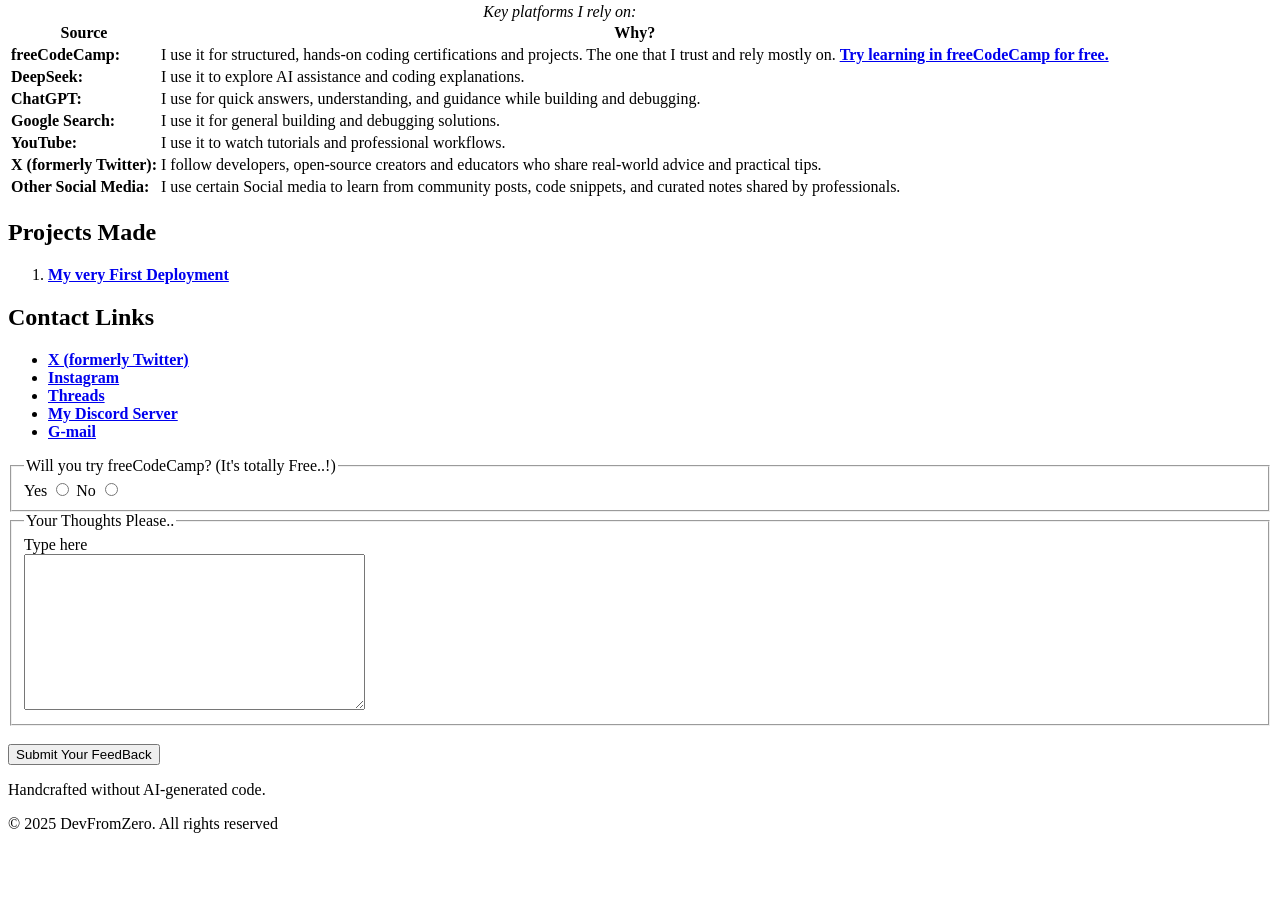
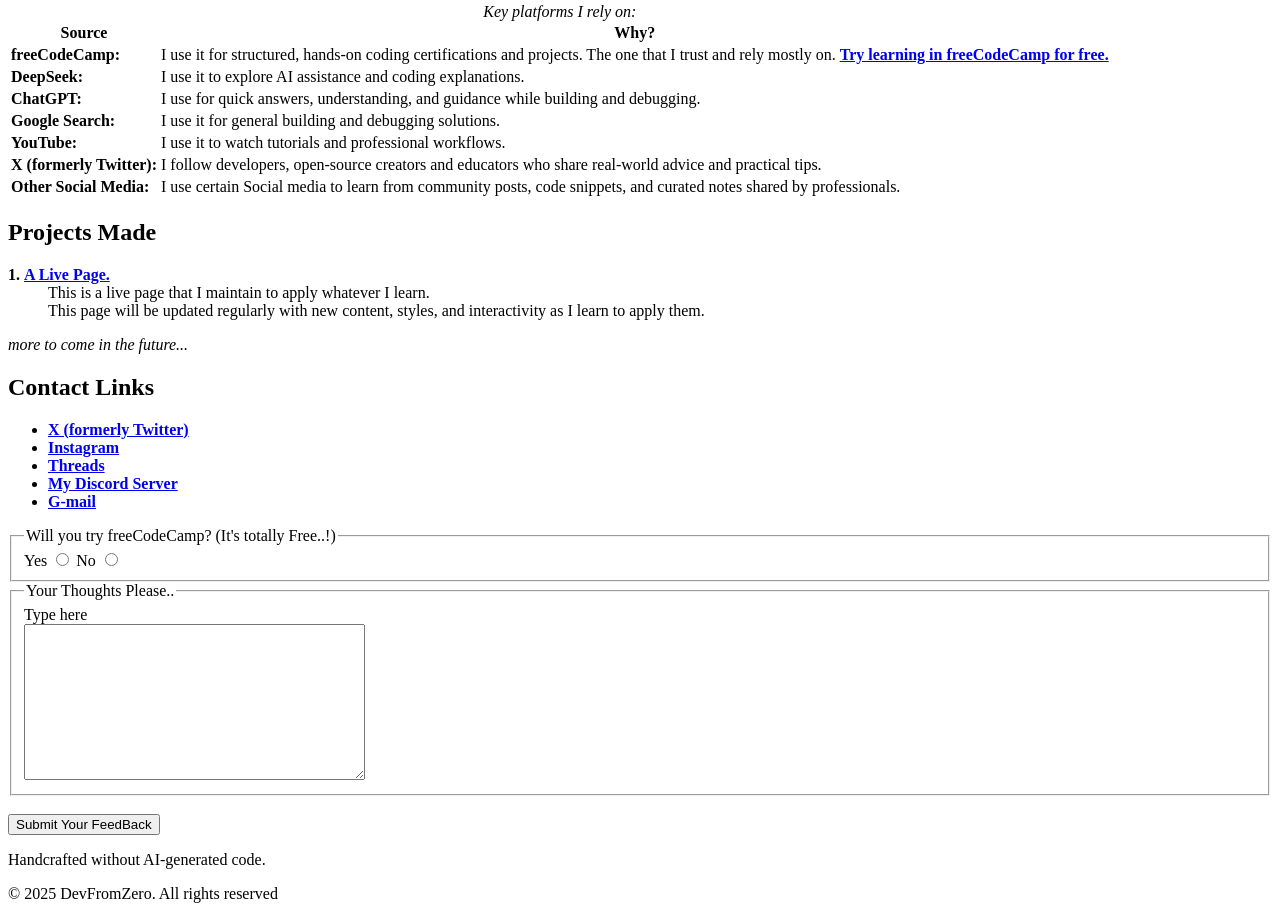
Before and after one commit to devfromzero05/DevFromzero, a plain HTML site: page index.html in a window 1280 px wide. Shown: the part 1090-2009 px from the top of the page. Before the commit the page ends 1939 px from the top, so only its background shows below. Drawn offline with Linux system fonts and the light colour scheme.

Commit message:
added new content

```diff
--- a/index.html
+++ b/index.html
@@ -93,9 +93,13 @@
             </section>
             <section id="projects">
                 <h2>Projects Made</h2>
-                <ol>
-                    <li><a href="https://devfromzero05.github.io/DevFromzero/" target="_blank"><strong>My very First Deployment</strong></a></li>
-                </ol>
+                <dl>
+                    <dt><strong>1.</strong> <a href="https://devfromzero05.github.io/DevFromzero/" target="_blank"><strong>A Live Page.</strong></a></dt>
+                    <dd>This is a live page that I maintain to apply whatever I learn.<br>
+                    This page will be updated regularly with new content, styles, and interactivity as I learn to apply them.</dd>
+                </dl>
+                    <p><em>more to come in the future...</em></p>
+
             </section>
             <section id="contact">
                 <h2>Contact Links</h2>
```
